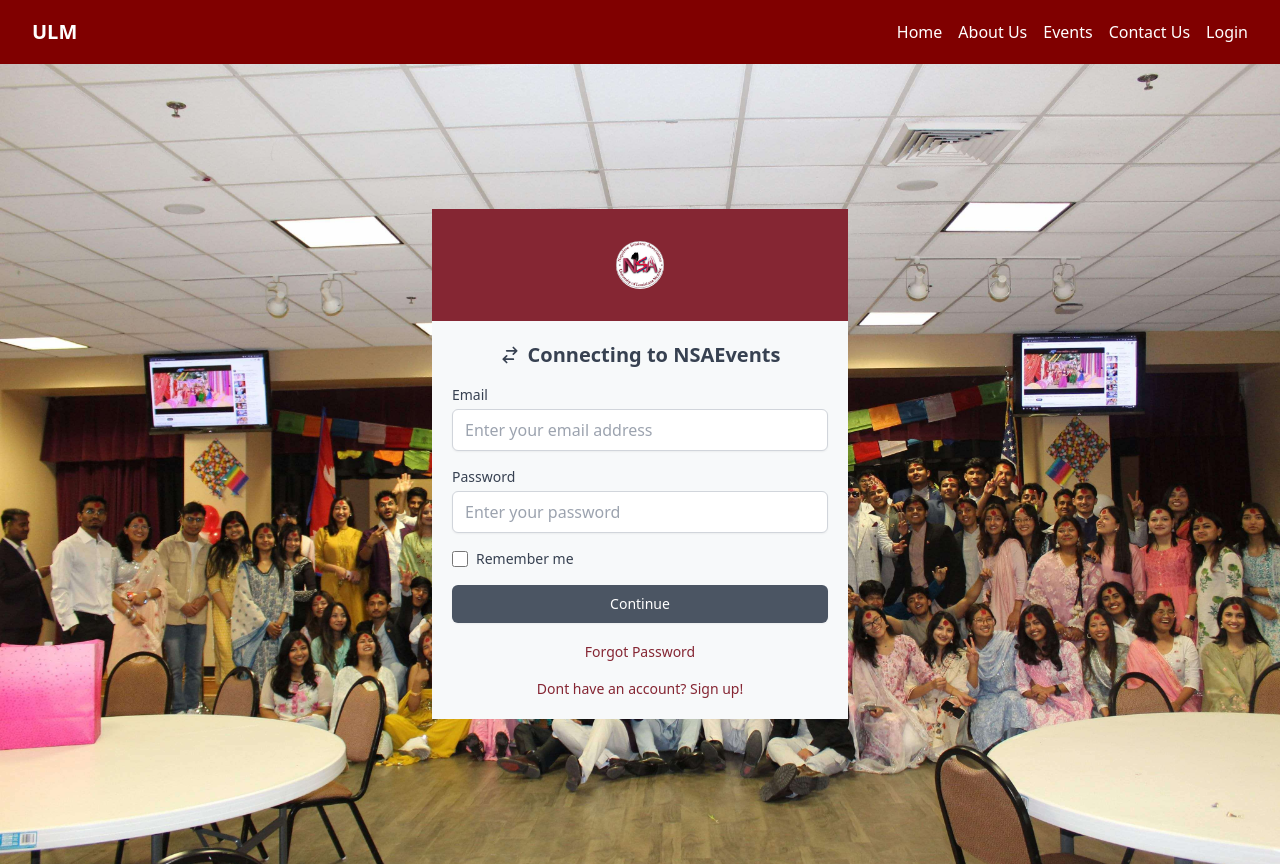
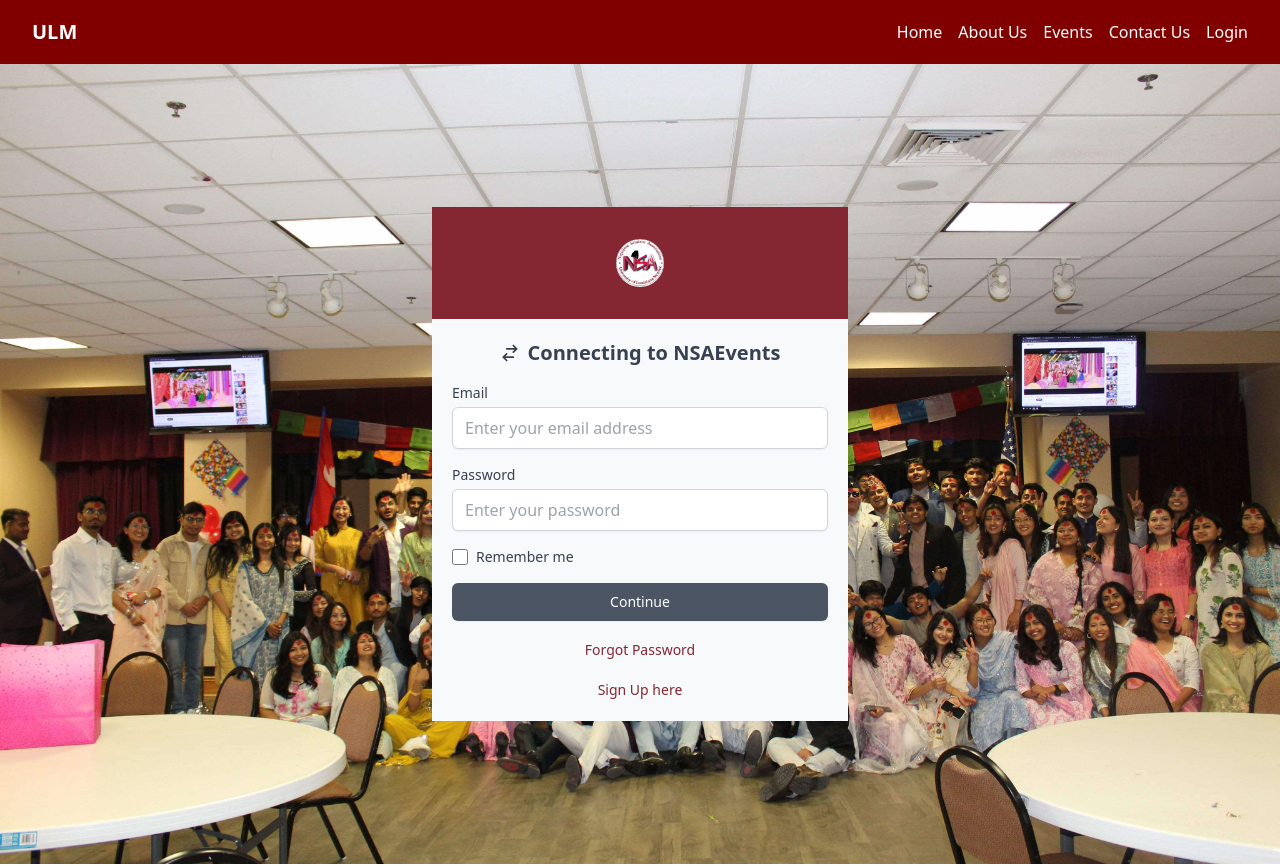
Before and after one commit to sagarkarki903/NSA, a React (Vite) app in the folder client/: page /login in a window 1280 px wide. Shown: the top 866 px of the page. Built offline with nearby package versions, Linux system fonts and the light colour scheme.

Commit message:
login correction

```diff
--- a/client/src/components/Login.jsx
+++ b/client/src/components/Login.jsx
@@ -1,29 +1,37 @@
-import React, { useState, useEffect } from 'react';
+import React, { useState } from 'react';
+import { useNavigate, Link } from 'react-router-dom';
+import axios from 'axios';
 import nsaLogo from '../assets/nsaLogo.png';
 import backgroundImage from '../assets/nsagroup.jpg';
-import { Link } from 'react-router-dom'; // Ensure this import is here
-
-
 
 const Login = () => {
     const [email, setEmail] = useState('');
     const [password, setPassword] = useState('');
     const [rememberMe, setRememberMe] = useState(false);
+    const [error, setError] = useState('');
 
+    const navigate = useNavigate();
 
+    const handleSubmit = async (e) => {
+        e.preventDefault();
+        setError('');
+        try {
+            const response = await axios.post('http://localhost:8080/login', { email, password });
 
-
-    const handleSubmit = (e) => {
-        e.preventDefault();
-        console.log('Email:', email);
-        console.log('Password', password);
-        console.log('RememberMe:', rememberMe);
+            if (response.status === 200) {
+                console.log('Login successful');
+                navigate('/'); // Redirect to home or another page after successful login
+            }
+        } catch (err) {
+            setError('Invalid email or password');
+            console.error('Login error:', err);
+        }
     };
 
     return (
         <div
             className="min-h-screen bg-slate-500 flex items-center justify-center bg-cover bg-center bg-fixed px-4"
-           style={{
+            style={{
                 backgroundImage: `url(${backgroundImage})`,
                 backgroundSize: 'cover',
                 backgroundPosition: 'center',
@@ -38,7 +46,6 @@ const Login = () => {
 
                 <div className="p-4 md:p-5" style={{ backgroundColor: '#F7F9FA' }}>
                     <h2 className="text-lg md:text-xl font-semibold text-gray-700 mb-4 flex items-center justify-center">
-                        {/* SVG icon */}
                         <svg
                             className="w-5 h-5 mr-2"
                             fill="none"
@@ -56,12 +63,11 @@ const Login = () => {
                         Connecting to NSAEvents
                     </h2>
 
+                    {error && <p className="text-center text-red-500 mb-4">{error}</p>}
+
                     <form onSubmit={handleSubmit} className="space-y-4">
                         <div>
-                            <label
-                                htmlFor="email"
-                                className="block text-sm font-medium text-gray-700"
-                            >
+                            <label htmlFor="email" className="block text-sm font-medium text-gray-700">
                                 Email
                             </label>
                             <input
@@ -76,10 +82,7 @@ const Login = () => {
                         </div>
 
                         <div>
-                            <label
-                                htmlFor="password"
-                                className="block text-sm font-medium text-gray-700"
-                            >
+                            <label htmlFor="password" className="block text-sm font-medium text-gray-700">
                                 Password
                             </label>
                             <input
@@ -101,10 +104,7 @@ const Login = () => {
                                 onChange={(e) => setRememberMe(e.target.checked)}
                                 className="h-4 w-4 text-[#852633] focus:ring-[#852633] border-gray-300 rounded"
                             />
-                            <label
-                                htmlFor="remember-me"
-                                className="ml-2 block text-sm text-gray-700"
-                            >
+                            <label htmlFor="remember-me" className="ml-2 block text-sm text-gray-700">
                                 Remember me
                             </label>
                         </div>
@@ -117,17 +117,15 @@ const Login = () => {
                         </button>
 
                         <div className="mt-4 text-center">
-                            <a href="#" className="text-sm text-[#852633] hover:underline">
+                            <Link to="/forgot-password" className="text-sm text-[#852633] hover:underline">
                                 Forgot Password
-                            </a>
+                            </Link>
                         </div>
-
-                        <div className="mt-4 text-center text-[#852633] hover:underline text-sm">
-
-                            <Link to= "/signup"> Dont have an account? Sign up!</Link>
-
+                        <div className="mt-4 text-center">
+                            <Link to="/signUp" className="text-sm text-[#852633] hover:underline">
+                                Sign Up here
+                            </Link>
                         </div>
-
                     </form>
                 </div>
             </div>
```
Also changed, not shown: 1 other file (tests, documents, lock files or other folders).
